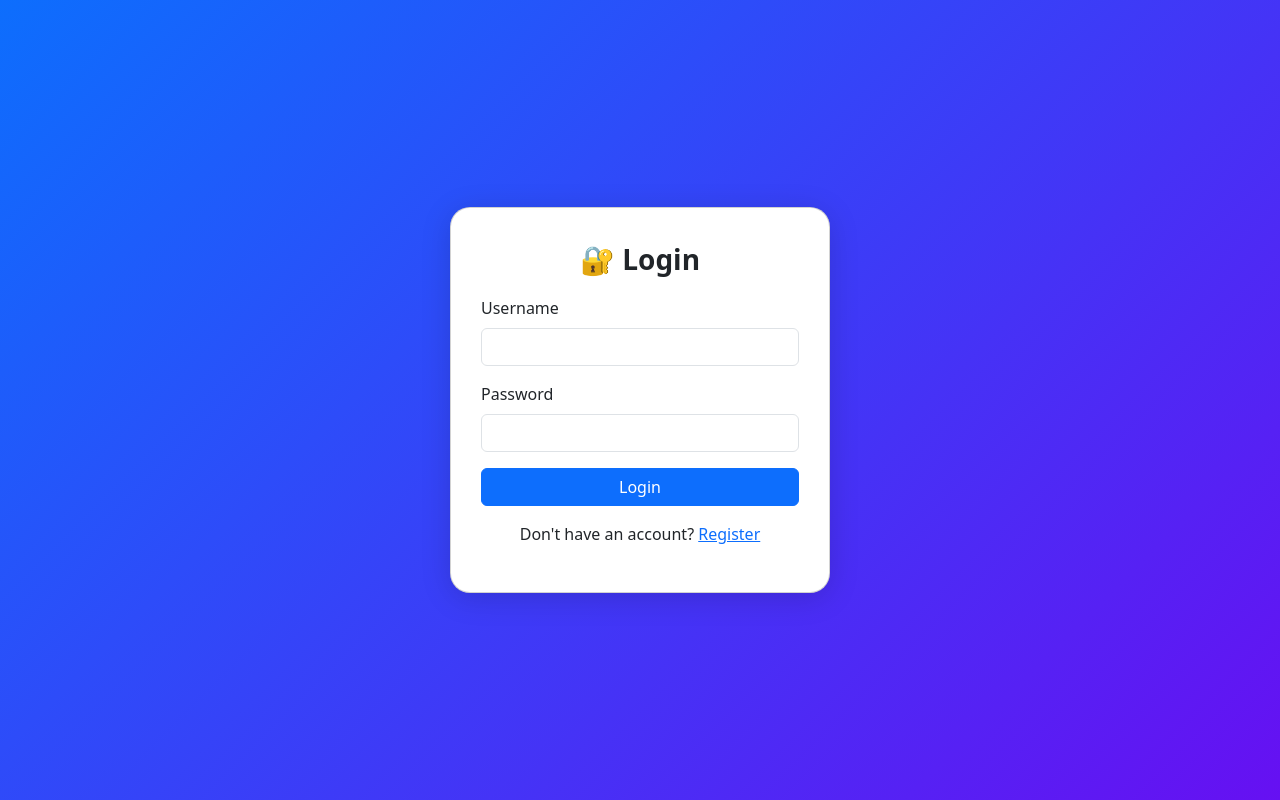
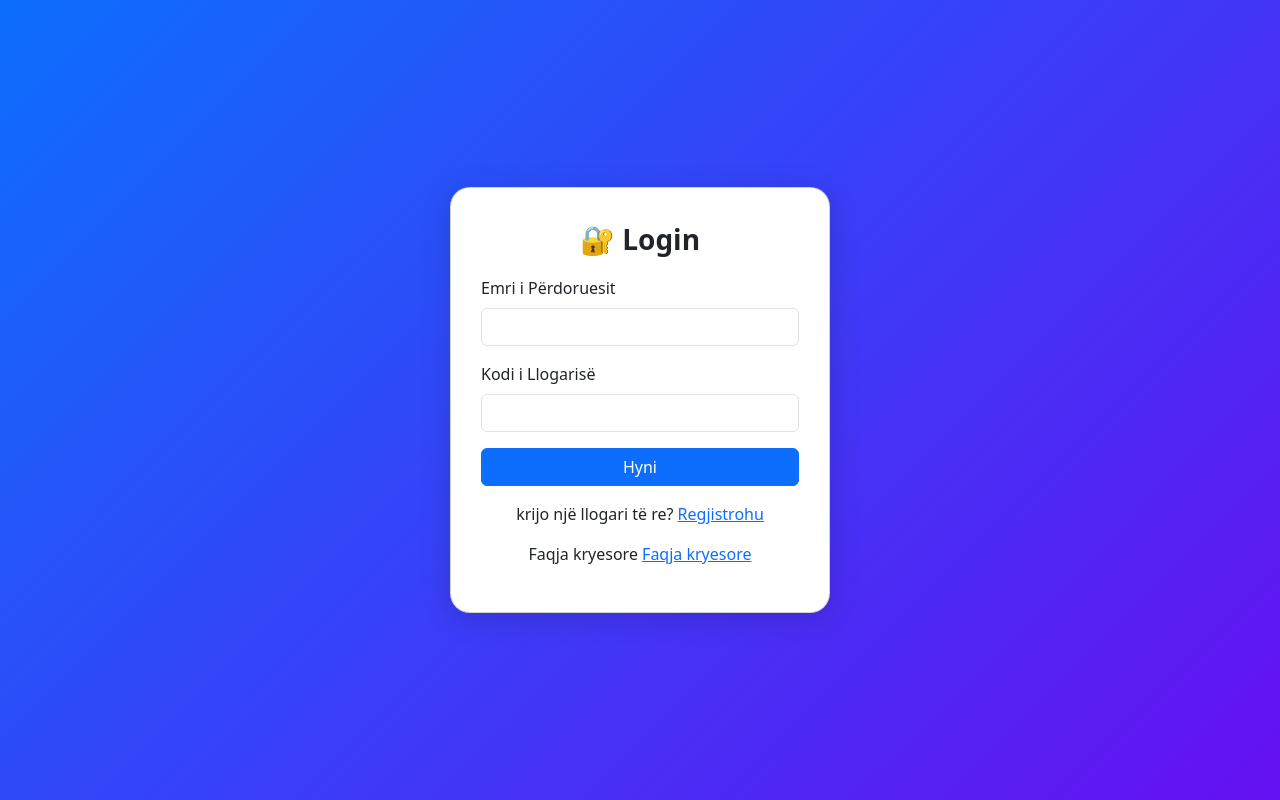
Before and after one commit to Drini23/news, a Django app: page /register/login/ in a window 1280 px wide. Run offline with Django 5.2, Linux system fonts and the light colour scheme.

Commit message:
rregjistrohu

```diff
--- a/register/templates/register/login.html
+++ b/register/templates/register/login.html
@@ -39,20 +39,25 @@
         {% csrf_token %}
 
         <div class="mb-3">
-            <label class="form-label">Username</label>
+            <label class="form-label">Emri i Përdoruesit</label>
             <input type="text" class="form-control" name="username" required>
         </div>
 
         <div class="mb-3">
-            <label class="form-label">Password</label>
+            <label class="form-label">Kodi i Llogarisë</label>
             <input type="password" class="form-control" name="password" required>
         </div>
 
-        <button class="btn btn-primary w-100">Login</button>
+        <button class="btn btn-primary w-100">Hyni</button>
 
         <p class="text-center mt-3">
-            Don't have an account?
-            <a href="{% url 'register' %}">Register</a>
+             krijo një llogari të re?
+            <a href="{% url 'register' %}">Regjistrohu</a>
+        </p>
+
+        <p class="text-center mt-3">
+             Faqja kryesore
+            <a href="{% url 'home' %}">Faqja kryesore</a>
         </p>
     </form>
 </div>
```
Also changed, not shown: register/templates/register/register.html (+9 -4 lines).
